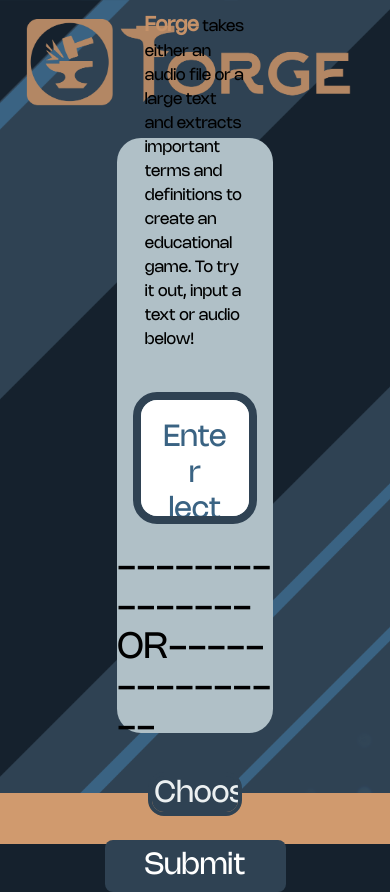
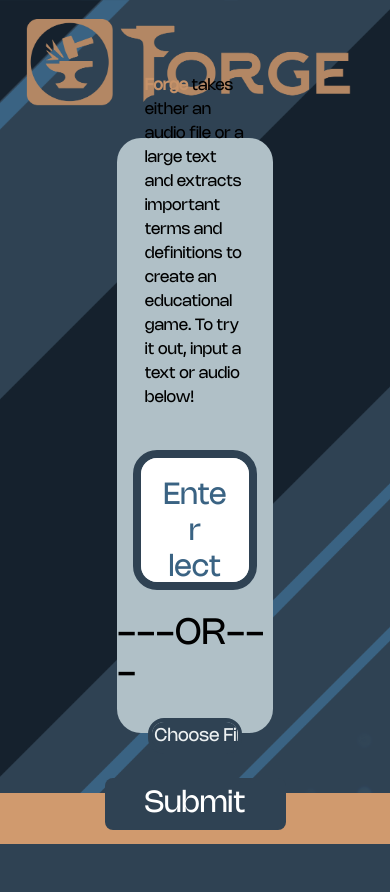
Before and after one commit to NotFish232/TribeHacks-2024, a Flask app: page / in a window 390 px wide. After the commit the page ends 844 px from the top, so only its background shows below. Run offline with Flask 3, Linux system fonts and the light colour scheme; style sheets or scripts are compiled from the project's sources; parts of the project's set-up code (start-up, migrations or seed data) failed here and were passed over; some libraries are stand-ins or nearby versions.

Commit message:
some styling

```diff
--- a/templates/index.html
+++ b/templates/index.html
@@ -10,7 +10,7 @@
             class="grid-flow-* container mx-auto flex h-3/4 w-2/5 flex-col items-center justify-center rounded-3xl border-0 border-indigo-50 bg-theme-artic"
             style="margin: auto; margin-top:3%;">
             <div class="text-black mx-3 p-4 m-4 w-[85%]">
-                <a class="font-semibold text-theme-bronze text-xl brightness-95">Forge</a> takes either an audio file or a large text and extracts
+                <a class="font-semibold text-theme-bronze text-md lg:text-xl brightness-95">Forge</a> takes either an audio file or a large text and extracts
                 important terms and definitions to create an educational game.
                 To try it out, input a text or audio below!
             </div>
@@ -25,7 +25,7 @@
                     class="font-custom mx-auto mt-2 h-1/2 w-4/5 resize-none rounded-3xl border-8 border-theme-slate p-5 align-text-top text-3xl text-theme-slate placeholder-theme-steel placeholder:text-center focus:outline-none"
                     placeholder="Enter lecture text here..."></textarea>
                 <br />
-                <p1 class="text-4xl">---------------OR---------------</p1>
+                <p1 class="text-4xl">---OR---</p1>
                 <br />
                 <!-- <input type = "file" title=" " class="bg-theme-artic  mt-4 border-8 border-theme-slate rounded-3xl w-3/5 h-1/6 text-center text-4xl flex items-center justify-center" style="position: relative;"/> -->
                 <!-- insert like the file upload button here -->
@@ -36,7 +36,7 @@
                     accept=".txt, .wav"
                     name="file_input"
                     class=" block h-12 w-3/5 cursor-pointer
-            rounded-2xl border-4 border-theme-slate text-3xl file:-my-3 file:-ml-1 file:mr-3 file:border-0 file:bg-theme-slate file:py-3
+            rounded-2xl border-4 border-theme-slate text-lg file:-my-3 file:-ml-1 file:mr-3 file:border-0 file:bg-theme-slate file:py-3
             file:text-theme-halfw hover:border-theme-prussian file:hover:bg-theme-prussian focus:outline-none dark:bg-white  dark:text-theme-steel"
                     id="file_input"
                     type="file" />
```
